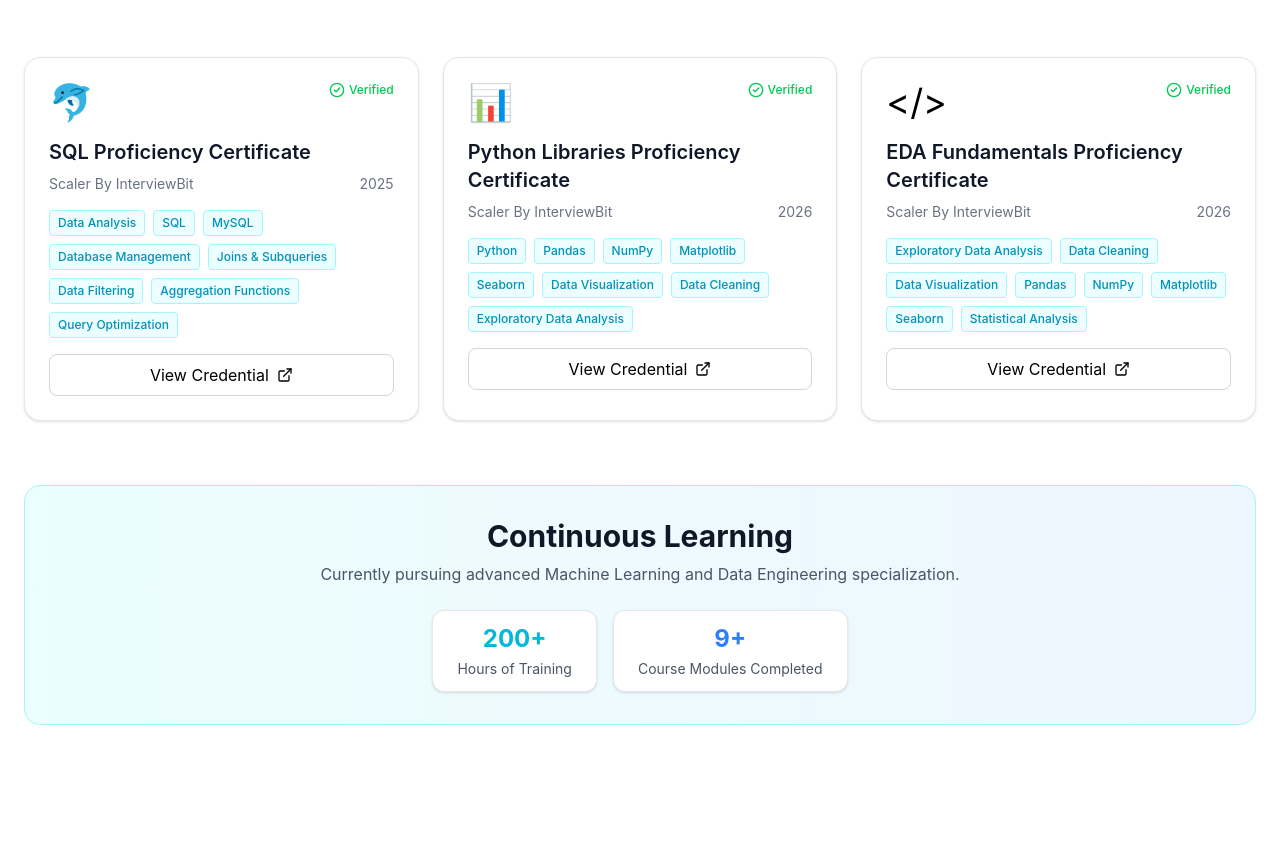
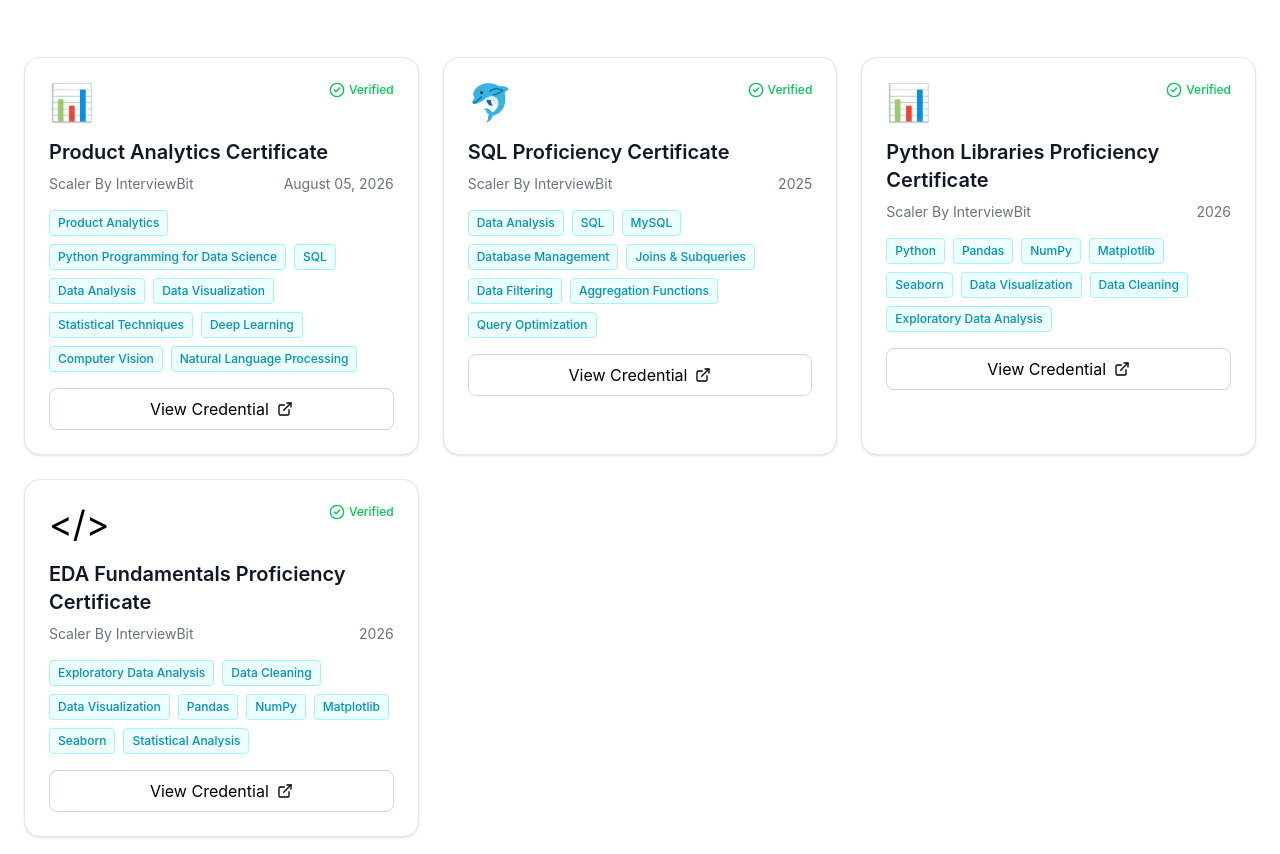
Before and after one commit to Wajahath-Zaman/Portfolio, a React (Vite) app: page / in a window 1280 px wide. Shown: the part 5000-5854 px from the top of the page. Built offline with nearby package versions, Linux system fonts and the light colour scheme.

Commit message:
Product Analytics Certificate

```diff
--- a/src/components/Certifications.jsx
+++ b/src/components/Certifications.jsx
@@ -8,6 +8,27 @@
 
 const certifications = [
   {
+    name: "Product Analytics Certificate",
+    issuer: "Scaler By InterviewBit",
+    date: "August 05, 2026",
+    logo: "📊",
+    skills: [
+      "Product Analytics",
+      "Python Programming for Data Science",
+      "SQL",
+      "Data Analysis",
+      "Data Visualization",
+      "Statistical Techniques",
+      "Deep Learning",
+      "Computer Vision",
+      "Natural Language Processing"
+    ],
+    verified: true,
+
+    link: "/certificates/Product_analytics.bmp"
+  }
+
+  , {
     name: "SQL Proficiency Certificate",
     issuer: "Scaler By InterviewBit",
     date: "2025",
```
Also changed, not shown: 1 other file (tests, documents, lock files or other folders).
